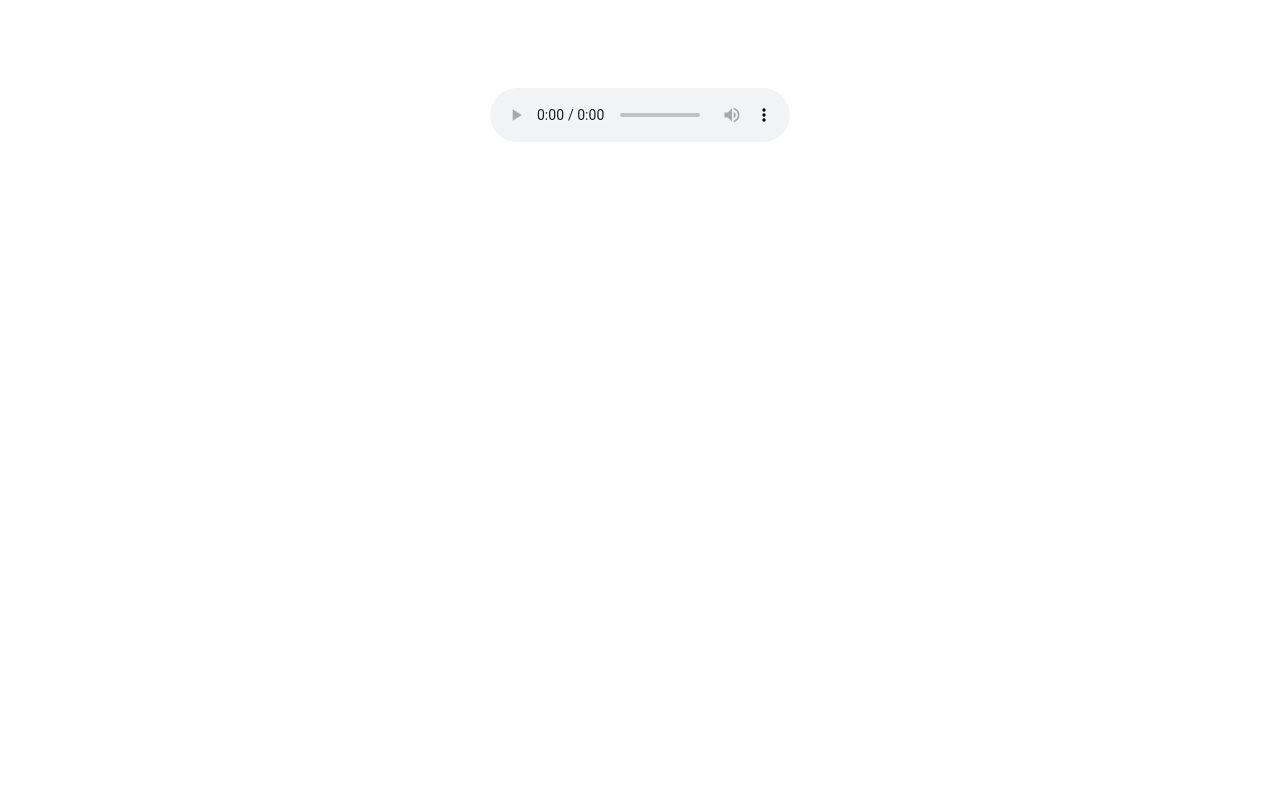
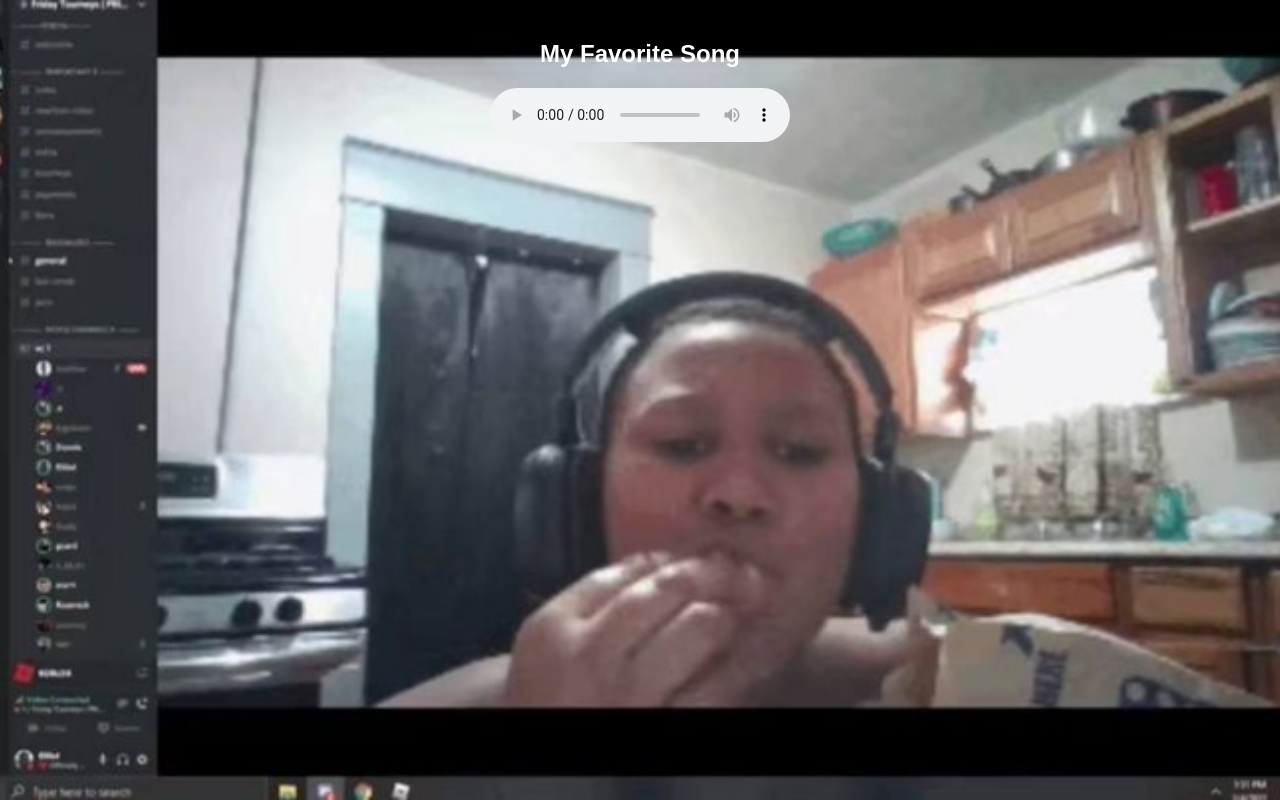
Before and after one commit to xARMR/onbantop, a plain HTML site: page index.html in a window 1280 px wide. Drawn offline with Linux system fonts and the light colour scheme.

Commit message:
Update index.html

```diff
--- a/index.html
+++ b/index.html
@@ -9,7 +9,7 @@
         body {
             margin: 0;
             padding: 0;
-            background-image: url('your_photo_url.jpg');
+            background-image: url('./F9S1qu3XsAAEtmm.jpeg');
             background-size: cover;
             background-position: center;
             background-attachment: fixed;
```
